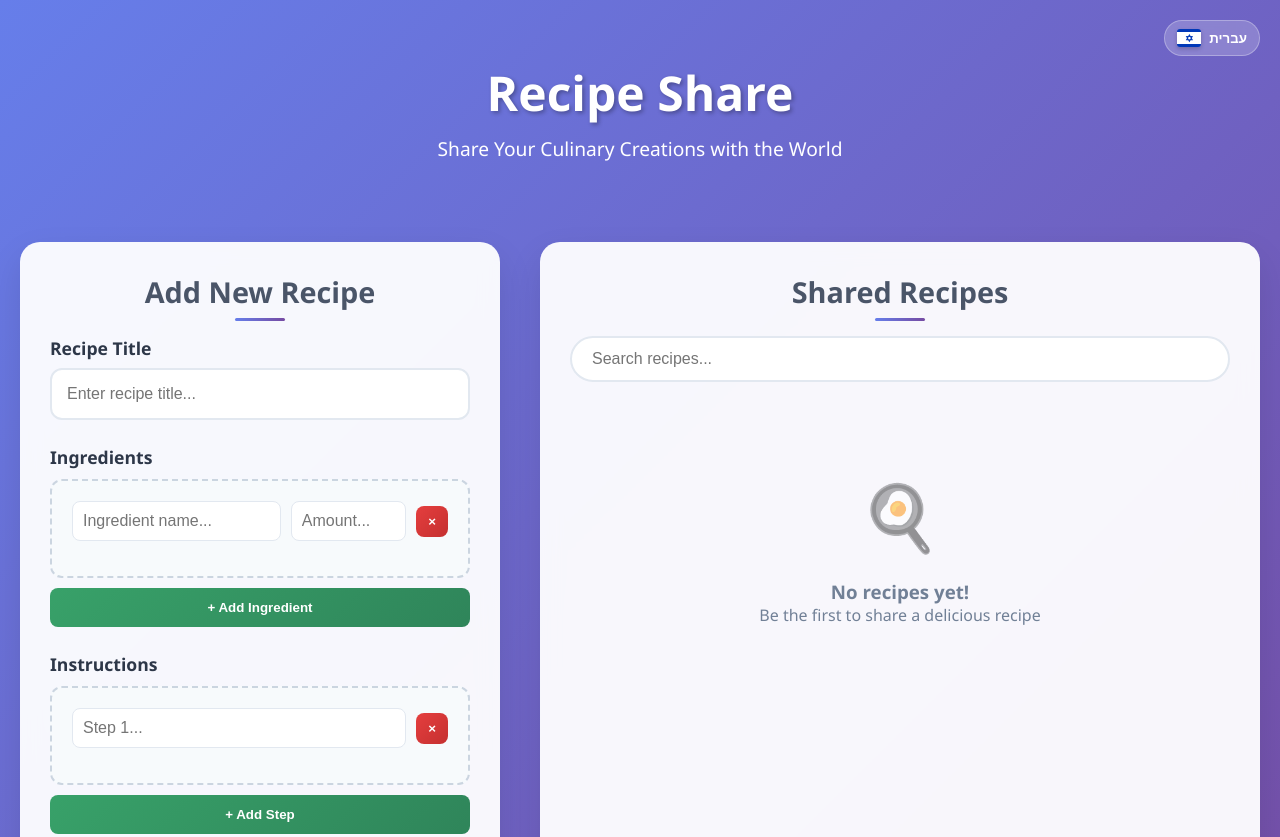
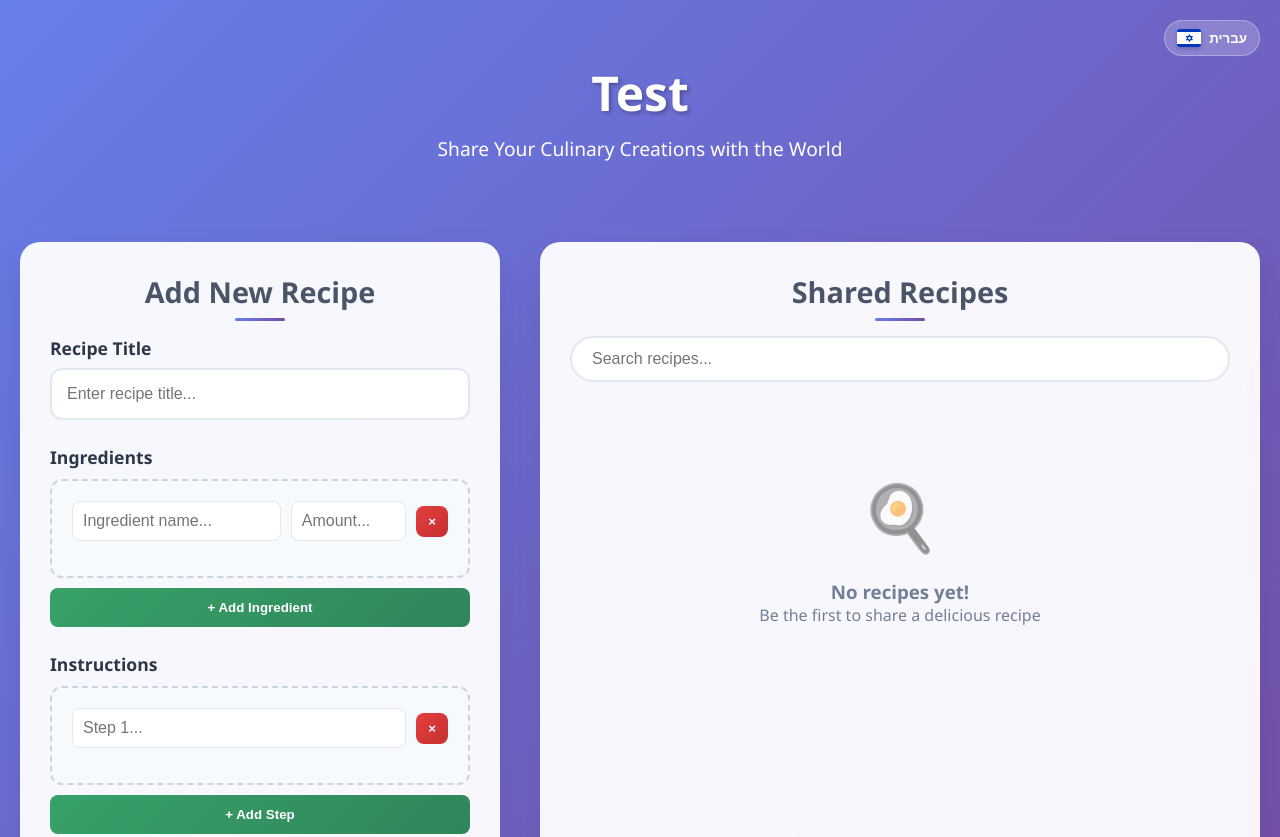
Before and after one commit to gilkolin/recipe-backend, a website: page public/index.html in a window 1280 px wide. Shown: the top 837 px of the page. Drawn offline with Linux system fonts and the light colour scheme.

```diff
--- a/public/index.html
+++ b/public/index.html
@@ -670,7 +670,7 @@
         </button>
 
         <div class="header">
-            <h1 id="site-title">Recipe Share</h1>
+            <h1 id="site-title">Test</h1>
             <p id="site-subtitle">Share Your Culinary Creations with the World</p>
         </div>
 
```
